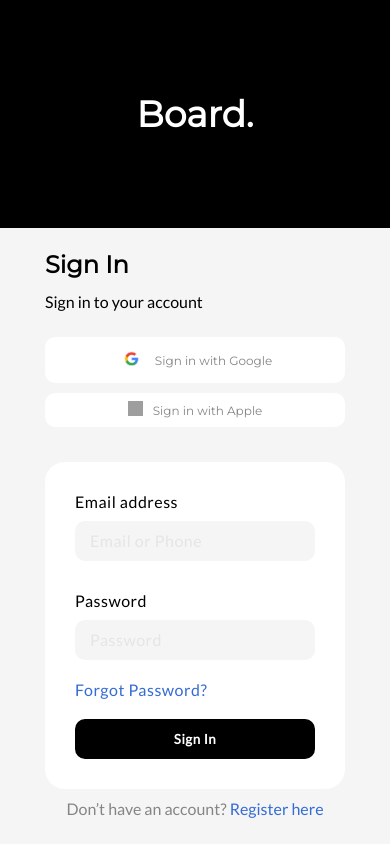
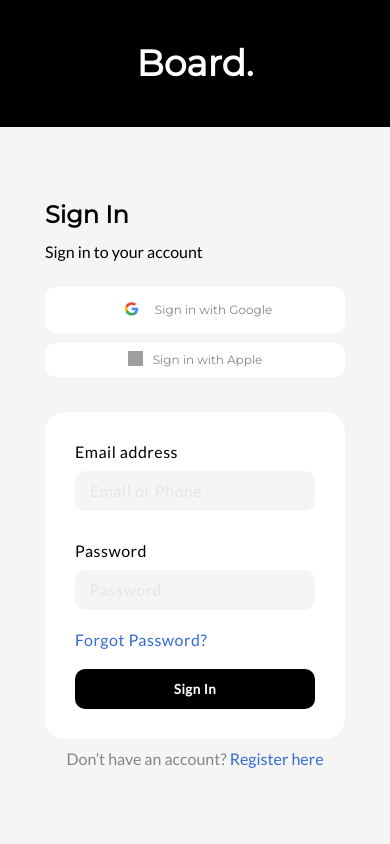
Before and after one commit to vishuKaushik722/Listed-assignment, a React (Create React App) app: page / in a window 390 px wide. Built offline with nearby package versions, Linux system fonts and the light colour scheme; grey boxes are pictures that could not be loaded.

Commit message:
login screen size change

```diff
--- a/src/Screens/LoginScreen/LoginStyle.css
+++ b/src/Screens/LoginScreen/LoginStyle.css
@@ -181,7 +181,7 @@ input {
 
   .left {
     width: 100%;
-    height: 27%;
+    height: 15%;
     justify-content: center;
   }
 
```
